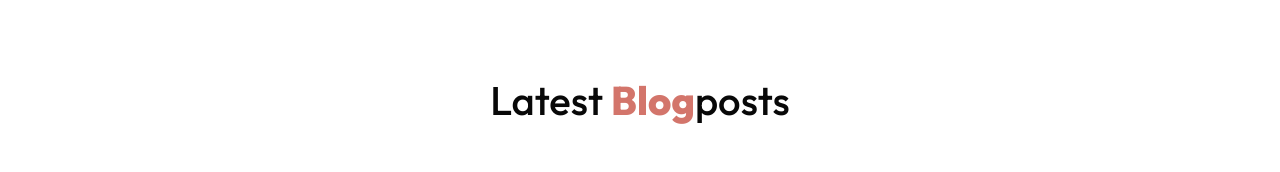
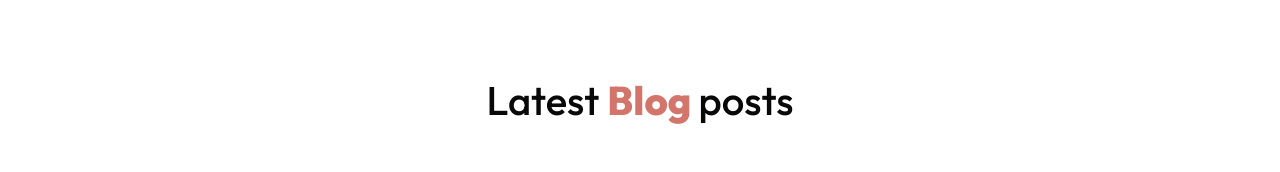
Before and after one commit to Sumit-Chouhan-devloper/Coffe-bean, a Next.js app: page / in a window 1280 px wide. Shown: the part 273-445 px from the top of the page. Built offline with nearby package versions, Linux system fonts and the light colour scheme.

Commit message:
code merge

```diff
--- a/components/Blog.jsx
+++ b/components/Blog.jsx
@@ -5,8 +5,8 @@ import chemex from "../public/assets/png/chemex-coffee.png";
 const Blog = () => {
   return (
     <div className="container custom_container mx-auto py-12 px-4 lg:px-3">
-      <h2 className="text-center font-medium text-4xxl text-DarkBlack mb-8 lg:mb-12">
-        Latest <span className=" font-extrabold text-lightOrange">Blog</span>
+      <h2 className="text-center font-medium text-4xxl text-DarkBlack mb-8 lg:mb-11">
+        Latest <span className=" font-extrabold text-lightOrange">Blog </span>
         posts
       </h2>
       <div className="flex flex-wrap items-center justify-center">
```
